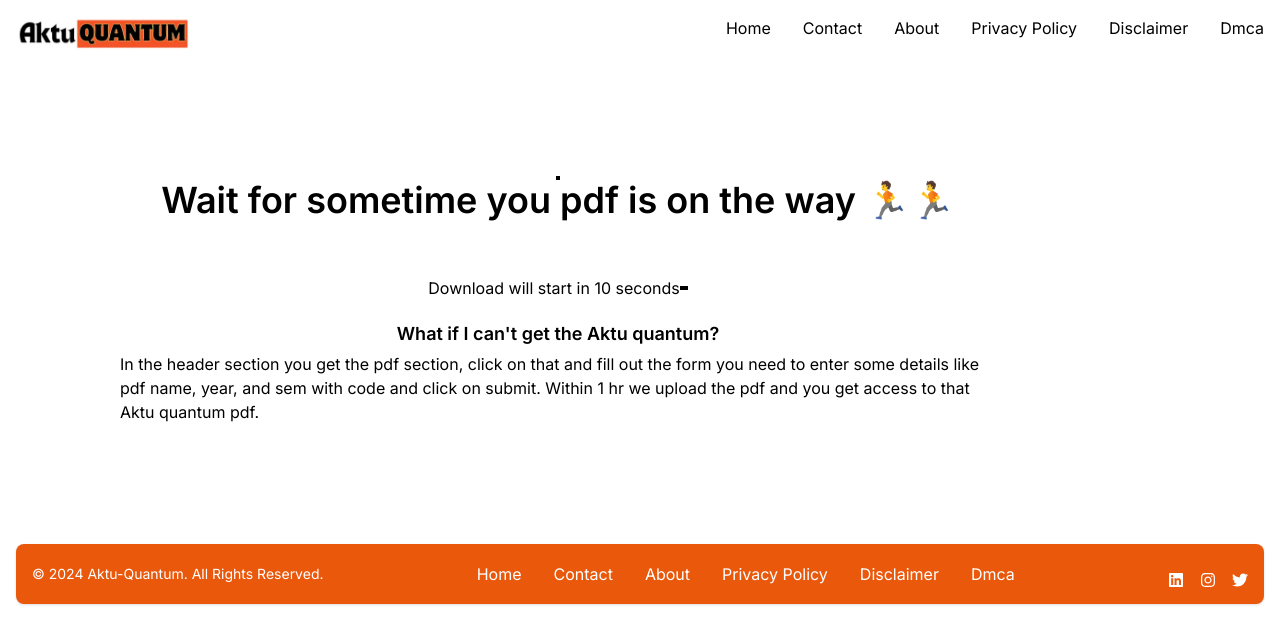
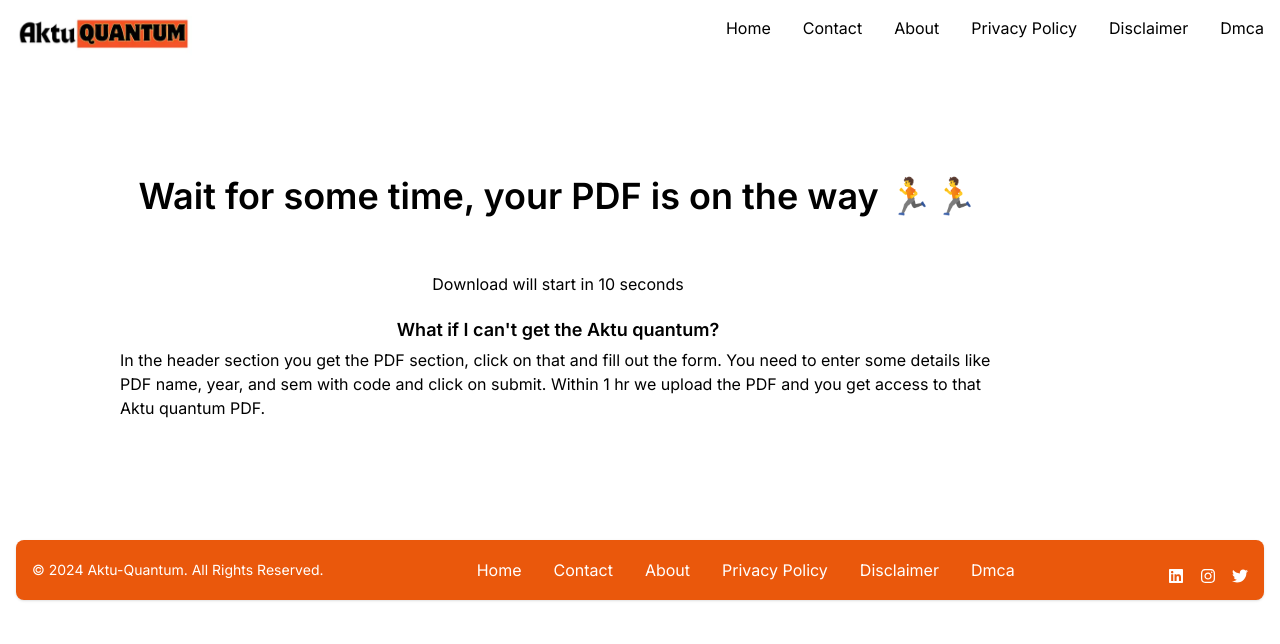
Before and after one commit to MuditxRajput/aktu_next, a Next.js app: page /component/RedirectPage in a window 1280 px wide. Shown: the top 644 px of the page. Built offline with nearby package versions, Linux system fonts and the light colour scheme.

Commit message:
'adsBugs'

```diff
--- a/src/app/component/Middle/Page.jsx
+++ b/src/app/component/Middle/Page.jsx
@@ -1,6 +1,6 @@
 "use client"
 import { useRouter } from "next/navigation";
-import InBetweenPost_Responsive from "../ads/page.jsx";
+import InBetweenPost_Responsive from "../ads/InBetweenPost_Responsive.jsx/index.js";
 const Middle = () => {
   const router = useRouter();
   return (
--- a/src/app/component/Quantum/page.jsx
+++ b/src/app/component/Quantum/page.jsx
@@ -5,7 +5,7 @@
 import pdf from '../../Image/pdf.png';
 import listOfQuantum from "../../utils/quantum";
 import Search from "../Search/Page";
-import InBetweenPost_Responsive from "../ads/page";
+import InBetweenPost_Responsive from "../ads/InBetweenPost_Responsive";
 const Quantum = () => {
   const router = useRouter();
   const query = useSelector((state) => state?.query.query || '');
--- a/src/app/component/RedirectPage/page.jsx
+++ b/src/app/component/RedirectPage/page.jsx
@@ -2,7 +2,8 @@
 "use client";
 import { useSearchParams } from 'next/navigation';
 import { Suspense, useEffect, useState } from 'react';
-import InBetweenPost_Responsive from '../ads/page';
+import InBetweenPost_Responsive from '../ads/InBetweenPost_Responsive';
+
 const RedirectPage = () => {
   const [timeLeft, setTimeLeft] = useState(15);
   const [showButton, setShowButton] = useState(false);
@@ -29,34 +30,31 @@
       <div className='m-[50px] sm:m-[120px] flex flex-col sm:flex-row'>
         <div className='w-full sm:w-[876px] flex flex-col justify-center items-center'>
           <InBetweenPost_Responsive/>
-          <h2 className='text-4xl font-semibold mb-10'>Wait for sometime you pdf is on the way 🏃🏃</h2>
+          <h2 className='text-4xl font-semibold mb-10'>Wait for some time, your PDF is on the way 🏃🏃</h2>
           <div className='p-4 flex justify-center items-center'>
             {!showButton && <p className='text-semibold'>Download will start in {timeLeft} seconds</p>}
             <div>
-        <InBetweenPost_Responsive/>
-      </div>
+              <InBetweenPost_Responsive/>
+            </div>
             {showButton && (
               <button
                 className="bg-orange-600 text-white font-semibold px-2 rounded-md m-2 shadow-md shadow-orange-300"
                 onClick={handleOpenPdf}
               >
-                {" "}
-                Download pdf
+                Download PDF
               </button>
             )}
             <div>
-        <InBetweenPost_Responsive/>
-      </div>
+              <InBetweenPost_Responsive/>
+            </div>
           </div>
           <p className="text-lg font-semibold mb-1 mt-1">What if I can't get the Aktu quantum?</p>
           <p>
-            In the header section you get the pdf section, click on that and
-            fill out the form you need to enter some details like pdf name,
-            year, and sem with code and click on submit. Within 1 hr we upload
-            the pdf and you get access to that Aktu quantum pdf.
+            In the header section you get the PDF section, click on that and fill out the form.
+            You need to enter some details like PDF name, year, and sem with code and click on submit.
+            Within 1 hr we upload the PDF and you get access to that Aktu quantum PDF.
           </p>
         </div>
-        <div></div>
       </div>
     </>
   );
--- /dev/null
+++ b/src/app/component/ads/InBetweenPost_Responsive.jsx
@@ -0,0 +1,29 @@
+// components/ads/InBetweenPost_Responsive.jsx
+"use client";
+import { useEffect } from "react";
+
+const InBetweenPost_Responsive = () => {
+  useEffect(() => {
+    try {
+      console.log("Runnning");
+      (window.adsbygoogle = window.adsbygoogle || []).push({});
+    } catch (e) {
+      console.log(e);
+    }
+  }, []);
+
+  return (
+    <div>
+      <ins
+        className="adsbygoogle"
+        style={{ display: "block" }}
+        data-ad-client="ca-pub-8884977910314227"
+        data-ad-slot="4416077835"
+        data-ad-format="auto"
+        data-full-width-responsive="true"
+      ></ins>
+    </div>
+  );
+};
+
+export default InBetweenPost_Responsive;
--- a/src/app/component/ads/page.jsx
+++ /dev/null
@@ -1,28 +0,0 @@
-"use client"
-import { useEffect } from 'react';
-
-const InBetweenPost_Responsive = () => {
-    useEffect(() => {
-
-        try {
-            (window.adsbygoogle = window.adsbygoogle || []).push({});
-        }
-
-        catch (e) {
-                console.log(e);
-        }
-
-    },[]);
-  return (
-    <div className='border-2 border-black'>
-        <ins class="adsbygoogle"
-     style={{display:"block"}}
-     data-ad-client="ca-pub-8884977910314227"
-     data-ad-slot="4416077835"
-     data-ad-format="auto"
-     data-full-width-responsive="true"></ins>
-    </div>
-  )
-}
-
-export default InBetweenPost_Responsive
```
